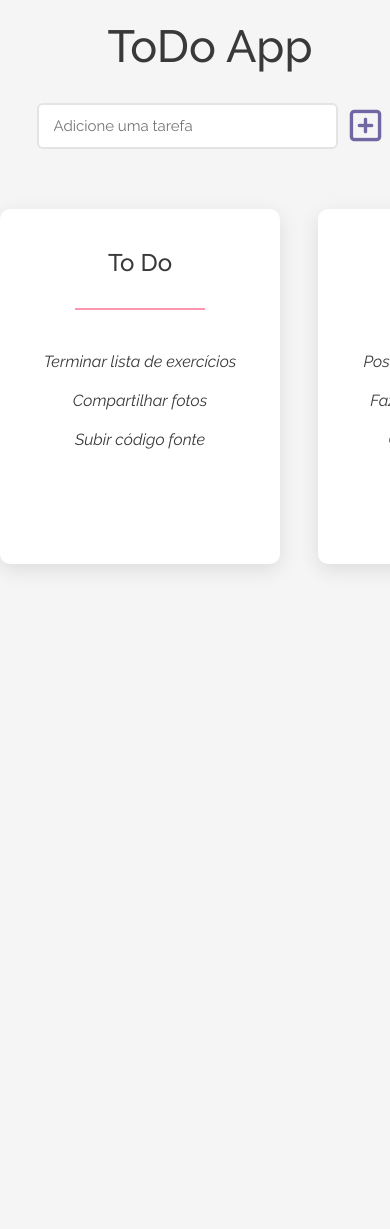
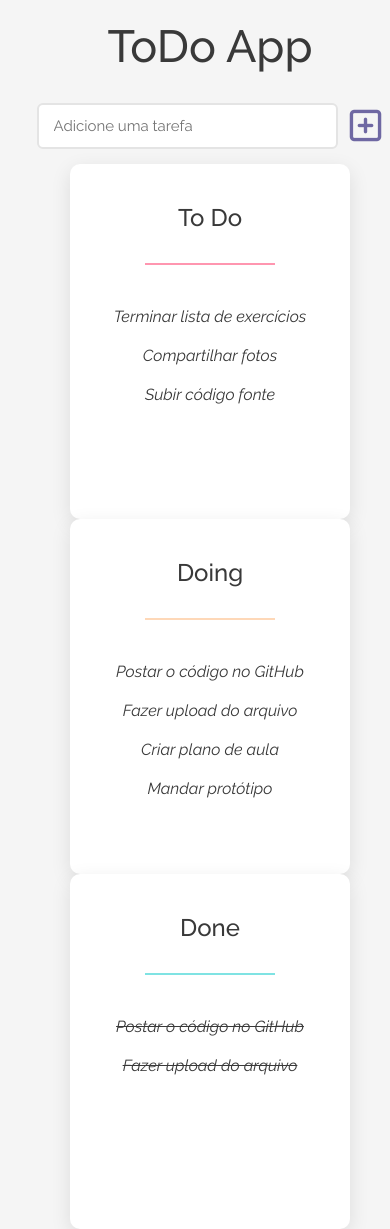
Before and after one commit to gabrielsarubo/todo-list-unectjr, a PHP site: page / in a window 390 px wide; the page is wider, and only the part inside the window is pictured. Before the commit the page ends 570 px from the top of that part, so only its background shows below. Run offline with PHP 8.4, Linux system fonts and the light colour scheme; some libraries are stand-ins or nearby versions.

Commit message:
Add a little responsiveness
- create general interface aroung the cards container to help resize
- add media query for devices smaller than 1024px

```diff
--- a/assets/css/style.css
+++ b/assets/css/style.css
@@ -118,14 +118,19 @@ div.cabecalho-inner {
 	font-size: 36px;
 }
 
+/* Interface geral */
+div#interface-geral {
+	width: 70%;
+	min-width: 915px; /* Evitar que seja menor que 915px */
+	margin: 4% auto 0 auto;
+}
+
 /* Formatacao da secao de cards */
 /* Formatacao do container geral */
 section#container-cards {
-	width: 70%;
-	/* Evitar que seja menor que 915px */
-	min-width: 915px;
-	margin: 60px auto 0 auto;
+	width: 100%;
 	display: flex;
+	flex-wrap: wrap;
 	justify-content: space-between;
 }
 
@@ -214,3 +219,18 @@ div#card-done div.card-titulo {
 div#card-done ul {
 	text-decoration: line-through;
 }
+
+/* Para dispositivos menores que 1024px para baixo */
+@media only screen and (max-width: 1024px) {
+	div#interface-geral {
+		width: 420px;
+		min-width: 420px;
+    }
+
+    section#container-cards {
+		width: fit-content;
+		margin: 0 auto;
+        flex-direction: column;
+        flex-wrap: nowrap;
+    }
+}
--- a/index.html
+++ b/index.html
@@ -21,6 +21,7 @@
         </div><!-- .cabecalho-inner -->
     </header>
 
+    <div id="interface-geral">
         <!-- Secao principal onde vao ficar os cards -->
         <section id="container-cards">
             <!-- Card To Do -->
@@ -71,5 +72,6 @@
                 </div><!-- /.inner-card -->
             </div><!-- /#card-done -->
         </section><!-- /#container-cards -->
+    </div><!-- /#interface-geral -->
 </body>
 </html>
```
Lines whose indentation alone changed are shown as unchanged.
